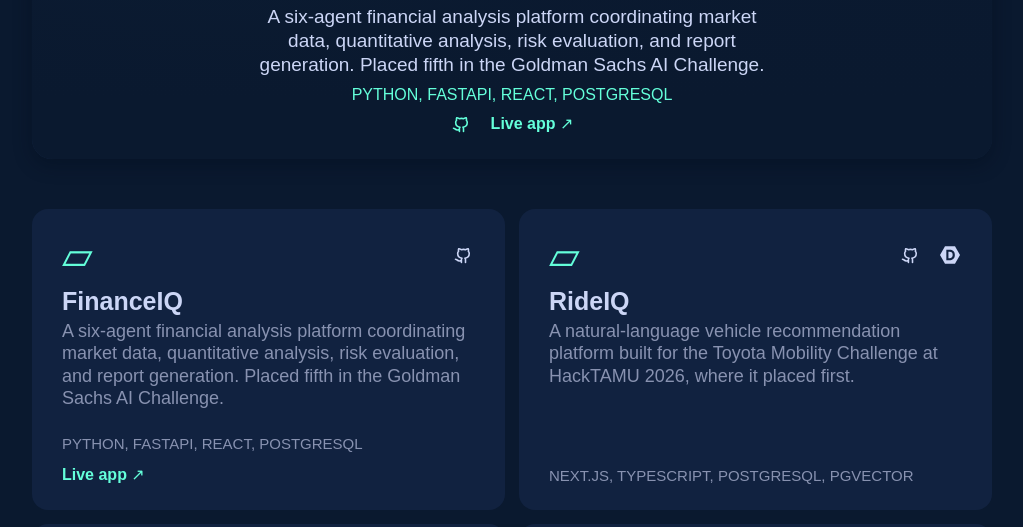
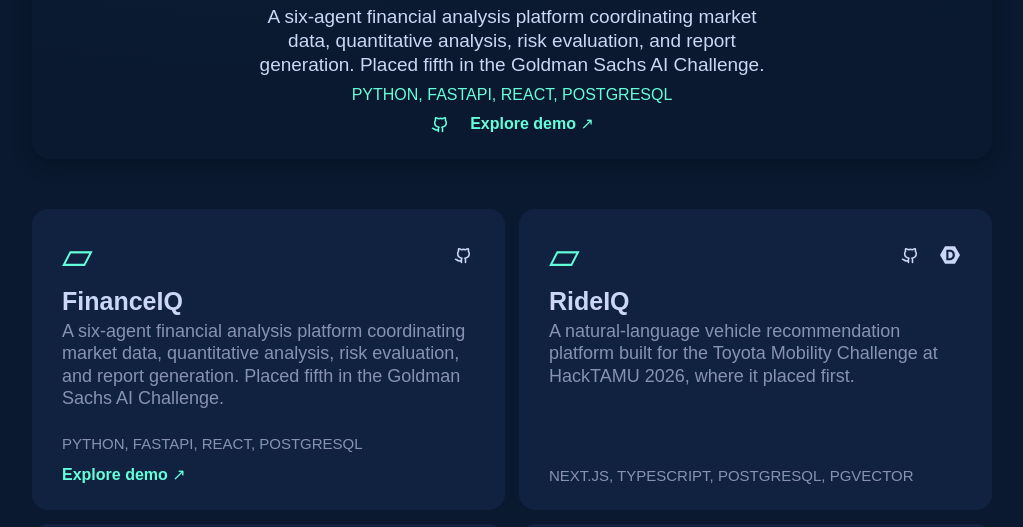
Before and after one commit to joshuaraja1/josh-raja-portfolio, a React (Vite) app: page / in a window 1280 px wide. Shown: the part 2248-2775 px from the top of the page, without its empty margins (128-1151 px from the left). Built offline with nearby package versions, Linux system fonts and the light colour scheme; a web font is replaced by a local one.

Commit message:
Link FinanceIQ directly to public demo

```diff
--- a/src/App.jsx
+++ b/src/App.jsx
@@ -53,12 +53,12 @@
         <div className="section-with-link"><SectionHeading>/ software</SectionHeading><a href={profile.github} target="_blank" rel="noreferrer">View all projects →</a></div>
         <div className={`spotlight spotlight-${projects[activeProject].visual}`}>
           <div className="spotlight-art" aria-hidden="true"><div className="spotlight-window"><span>{projects[activeProject].title} / selected project</span><strong>{projects[activeProject].title}</strong><small>{projects[activeProject].stack}</small></div></div>
-          <div className="spotlight-caption"><h3>{projects[activeProject].title.toLowerCase()}</h3><p>{projects[activeProject].description}</p><span>{projects[activeProject].stack}</span><div className="spotlight-links"><a href={projects[activeProject].github} target="_blank" rel="noreferrer" aria-label={`${projects[activeProject].title} source code`} title="GitHub"><Icon name="github" /></a>{projects[activeProject].devpost && <a href={projects[activeProject].devpost} target="_blank" rel="noreferrer" aria-label={`${projects[activeProject].title} on Devpost`} title="Devpost"><Icon name="devpost" /></a>}{projects[activeProject].demo && <a href={projects[activeProject].demo} target="_blank" rel="noreferrer">Live app ↗</a>}</div></div>
+          <div className="spotlight-caption"><h3>{projects[activeProject].title.toLowerCase()}</h3><p>{projects[activeProject].description}</p><span>{projects[activeProject].stack}</span><div className="spotlight-links"><a href={projects[activeProject].github} target="_blank" rel="noreferrer" aria-label={`${projects[activeProject].title} source code`} title="GitHub"><Icon name="github" /></a>{projects[activeProject].devpost && <a href={projects[activeProject].devpost} target="_blank" rel="noreferrer" aria-label={`${projects[activeProject].title} on Devpost`} title="Devpost"><Icon name="devpost" /></a>}{projects[activeProject].demo && <a href={projects[activeProject].demo} target="_blank" rel="noreferrer">{projects[activeProject].demoLabel ?? 'Live app'} ↗</a>}</div></div>
           <button className="carousel-arrow previous" type="button" aria-label="Previous project" onClick={() => setActiveProject((activeProject - 1 + projects.length) % projects.length)}>‹</button>
           <button className="carousel-arrow next" type="button" aria-label="Next project" onClick={() => setActiveProject((activeProject + 1) % projects.length)}>›</button>
           <div className="carousel-dots" aria-label="Choose a featured project">{projects.map((item, index) => <button type="button" key={item.title} aria-label={`Show ${item.title}`} aria-current={activeProject === index ? 'true' : undefined} onClick={() => setActiveProject(index)} />)}</div>
         </div>
-        <div className="project-grid">{projects.map(item => <article className="project-card" key={item.title}><div className="project-card-top"><span className="folder-symbol">▱</span><div className="project-card-links"><a href={item.github} target="_blank" rel="noreferrer" aria-label={`${item.title} source code`} title="GitHub"><Icon name="github" /></a>{item.devpost && <a href={item.devpost} target="_blank" rel="noreferrer" aria-label={`${item.title} on Devpost`} title="Devpost"><Icon name="devpost" /></a>}</div></div><h3>{item.title}</h3><p>{item.description}</p><span className="project-stack">{item.stack}</span>{item.demo && <a className="project-demo" href={item.demo} target="_blank" rel="noreferrer">Live app ↗</a>}</article>)}</div>
+        <div className="project-grid">{projects.map(item => <article className="project-card" key={item.title}><div className="project-card-top"><span className="folder-symbol">▱</span><div className="project-card-links"><a href={item.github} target="_blank" rel="noreferrer" aria-label={`${item.title} source code`} title="GitHub"><Icon name="github" /></a>{item.devpost && <a href={item.devpost} target="_blank" rel="noreferrer" aria-label={`${item.title} on Devpost`} title="Devpost"><Icon name="devpost" /></a>}</div></div><h3>{item.title}</h3><p>{item.description}</p><span className="project-stack">{item.stack}</span>{item.demo && <a className="project-demo" href={item.demo} target="_blank" rel="noreferrer">{item.demoLabel ?? 'Live app'} ↗</a>}</article>)}</div>
       </section>
 
       <section id="hardware-projects" className="content-section hardware-section"><SectionHeading>/ hardware</SectionHeading><div className="placeholder-panel"><span className="placeholder-icon">⌁</span><div><h3>Polaris</h3><p>An autonomous fixed-wing aircraft platform with waypoint navigation, path planning, telemetry, sensor fusion, and simulation-based validation.</p><span>PYTHON · C++ · ROS 2 · MAVLINK</span></div></div></section>
--- a/src/portfolioData.js
+++ b/src/portfolioData.js
@@ -61,7 +61,8 @@
     description: 'A six-agent financial analysis platform coordinating market data, quantitative analysis, risk evaluation, and report generation. Placed fifth in the Goldman Sachs AI Challenge.',
     stack: 'PYTHON, FASTAPI, REACT, POSTGRESQL',
     github: 'https://github.com/joshuaraja1/financeiq',
-    demo: 'https://financeiq-gilt.vercel.app/',
+    demo: 'https://financeiq-gilt.vercel.app/demo',
+    demoLabel: 'Explore demo',
     visual: 'finance',
   },
   {
```
